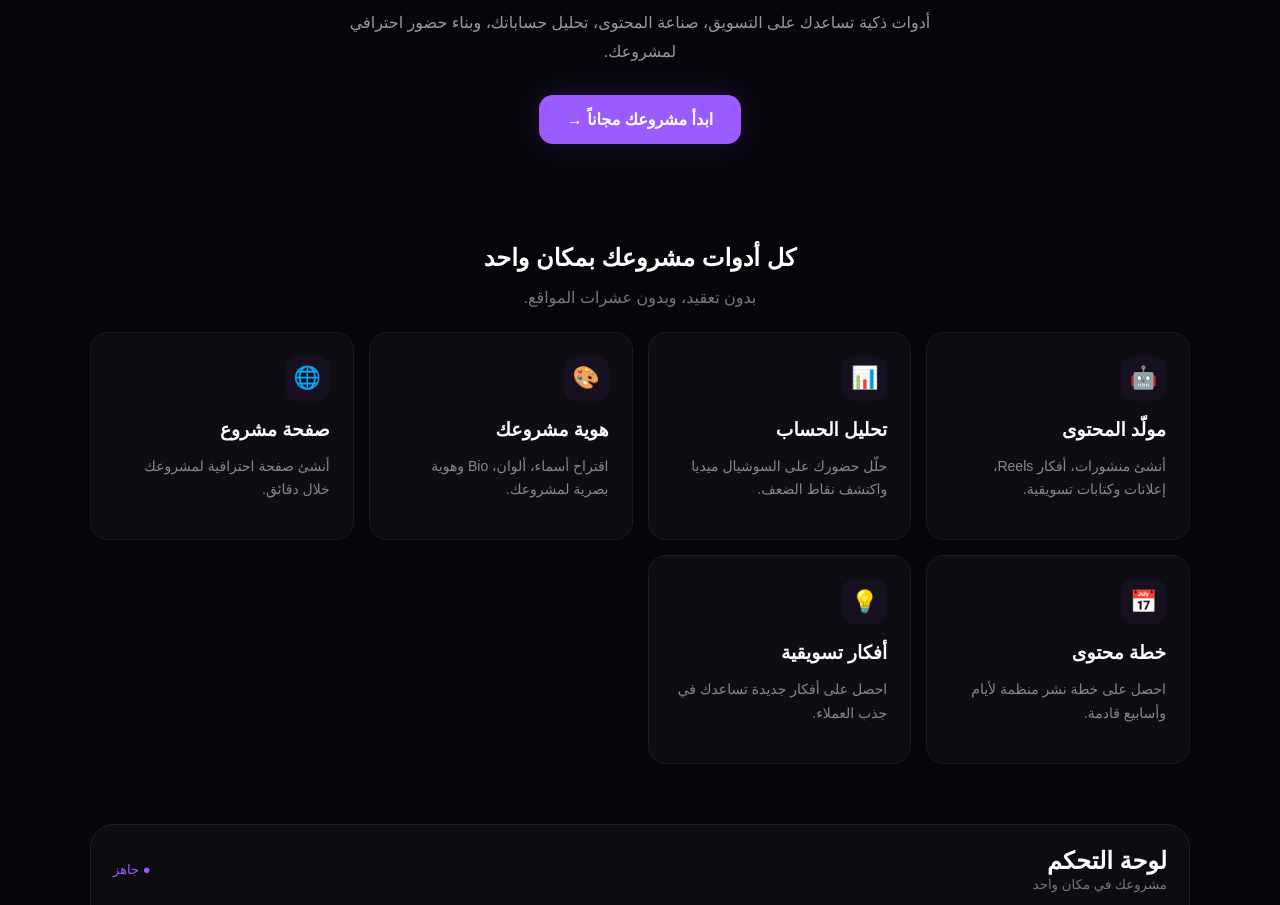
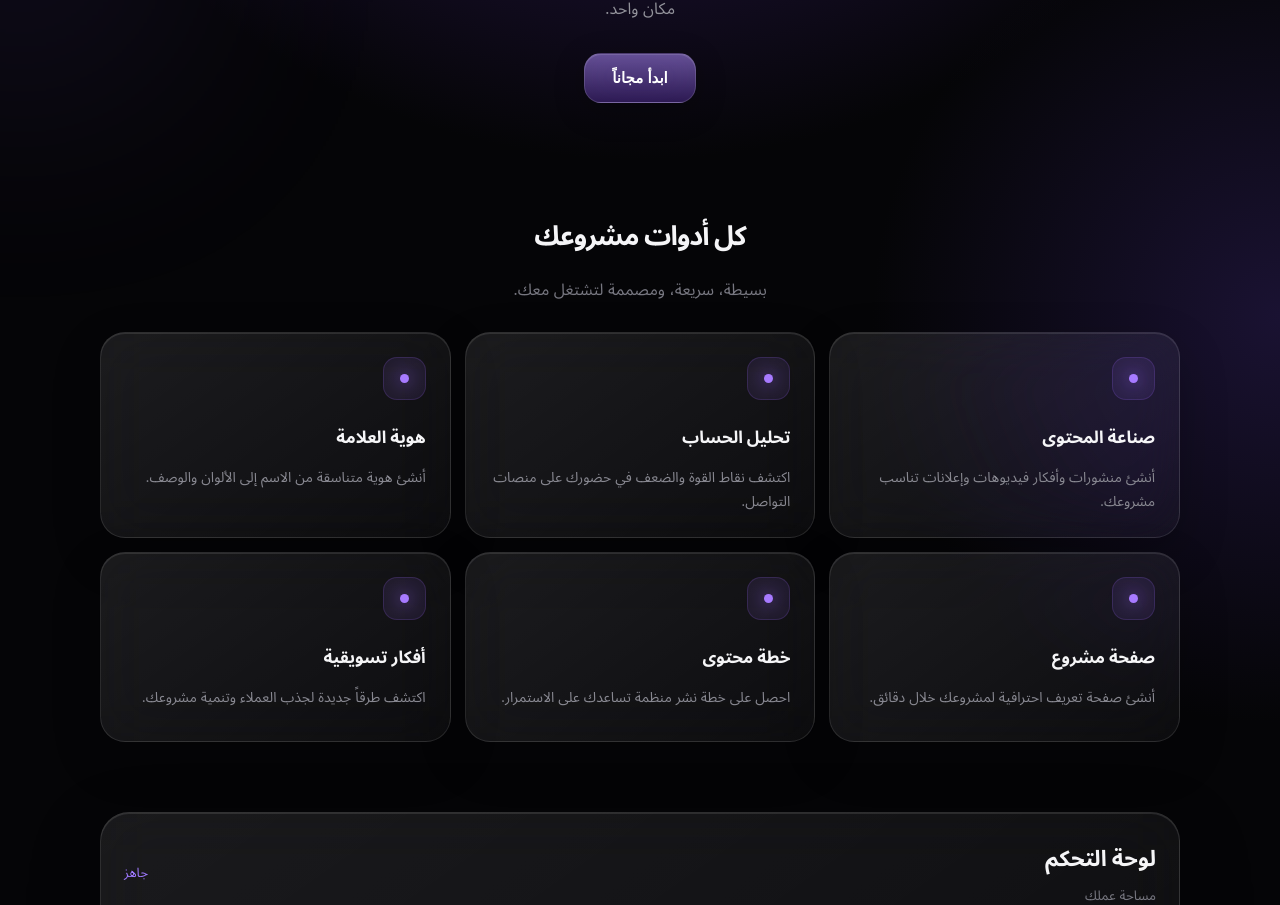
Before and after one commit to 7mud2007a/Biz-AI, a website: page index.html in a window 1280 px wide. Shown: the part 357-1262 px from the top of the page. Drawn offline with Linux system fonts and the light colour scheme.

Commit message:
Update index.html

```diff
--- a/index.html
+++ b/index.html
@@ -2,171 +2,306 @@
 <html lang="ar" dir="rtl">
 <head>
 <meta charset="UTF-8">
-<meta name="viewport" content="width=device-width, initial-scale=1.0">
-<title>BizAI — مساعد أعمالك الذكي</title>
+<meta name="viewport" content="width=device-width, initial-scale=1.0, viewport-fit=cover">
+
+<title>BizAI</title>
 
 <style>
-*{box-sizing:border-box}
+@import url('https://fonts.googleapis.com/css2?family=Noto+Sans+Arabic:wght@400;500;600;700&display=swap');
+
+:root{
+    --bg:#050507;
+    --glass:rgba(255,255,255,.065);
+    --glass-strong:rgba(255,255,255,.095);
+    --border:rgba(255,255,255,.11);
+    --text:#f5f5f7;
+    --muted:#92929a;
+    --purple:#9b6cff;
+    --purple2:#6f42d8;
+}
+
+*{
+    box-sizing:border-box;
+    -webkit-tap-highlight-color:transparent;
+}
+
+html{
+    scroll-behavior:smooth;
+}
 
 body{
     margin:0;
-    font-family:Arial,sans-serif;
-    background:#07070b;
-    color:#fff;
+    min-height:100vh;
+    color:var(--text);
+    background:
+        radial-gradient(circle at 50% -10%,#39206d 0,transparent 35%),
+        radial-gradient(circle at 100% 40%,#1a1232 0,transparent 25%),
+        var(--bg);
+    font-family:
+        "SF Pro Display",
+        "SF Pro Text",
+        "SF Arabic",
+        "Noto Sans Arabic",
+        -apple-system,
+        BlinkMacSystemFont,
+        "Segoe UI",
+        Arial,
+        sans-serif;
+    overflow-x:hidden;
+}
+
+/* خلفية ضبابية */
+body::before{
+    content:"";
+    position:fixed;
+    width:280px;
+    height:280px;
+    top:20%;
+    left:-120px;
+    background:#8b5cf6;
+    filter:blur(130px);
+    opacity:.12;
+    pointer-events:none;
 }
 
 .container{
-    width:92%;
-    max-width:1100px;
+    width:min(92%,1080px);
     margin:auto;
 }
 
+/* NAV */
 nav{
+    height:82px;
     display:flex;
+    align-items:center;
     justify-content:space-between;
-    align-items:center;
-    padding:22px 0;
 }
 
 .logo{
     font-size:25px;
-    font-weight:bold;
+    font-weight:700;
+    letter-spacing:-1px;
 }
 
 .logo span{
-    color:#9b5cff;
+    color:#a77aff;
+}
+
+.nav-btn,
+.main-btn{
+    border:1px solid rgba(255,255,255,.14);
+    color:white;
+    background:
+        linear-gradient(
+            180deg,
+            rgba(255,255,255,.14),
+            rgba(255,255,255,.055)
+        );
+    backdrop-filter:blur(22px) saturate(150%);
+    -webkit-backdrop-filter:blur(22px) saturate(150%);
+    box-shadow:
+        inset 0 1px 0 rgba(255,255,255,.12),
+        0 8px 30px rgba(0,0,0,.25);
+    cursor:pointer;
 }
 
 .nav-btn{
-    background:#9b5cff;
-    border:0;
-    color:white;
-    padding:11px 18px;
-    border-radius:12px;
-    font-weight:bold;
+    padding:10px 17px;
+    border-radius:14px;
+    font-size:14px;
 }
 
+/* HERO */
 .hero{
     text-align:center;
-    padding:65px 0 45px;
+    padding:75px 0 60px;
 }
 
 .badge{
-    display:inline-block;
-    background:#15101f;
-    color:#b98aff;
-    border:1px solid #34204e;
-    padding:8px 14px;
-    border-radius:30px;
+    display:inline-flex;
+    align-items:center;
+    padding:9px 15px;
+    border-radius:100px;
+    color:#c4a8ff;
     font-size:13px;
-    margin-bottom:20px;
+    background:rgba(155,108,255,.09);
+    border:1px solid rgba(155,108,255,.2);
+    backdrop-filter:blur(20px);
+    -webkit-backdrop-filter:blur(20px);
 }
 
 h1{
-    font-size:clamp(38px,8vw,70px);
-    margin:0 auto 20px;
+    margin:22px auto 18px;
     max-width:800px;
+    font-size:clamp(43px,8vw,74px);
     line-height:1.05;
+    letter-spacing:-3px;
+    font-weight:700;
 }
 
 .gradient{
-    background:linear-gradient(90deg,#fff,#a86cff);
+    background:linear-gradient(
+        110deg,
+        #ffffff 10%,
+        #d4c0ff 45%,
+        #9866ff 90%
+    );
     -webkit-background-clip:text;
+    background-clip:text;
     color:transparent;
 }
 
 .hero p{
-    color:#999;
-    max-width:600px;
+    max-width:620px;
     margin:auto;
+    color:var(--muted);
+    font-size:16px;
     line-height:1.8;
-    font-size:16px;
 }
 
 .main-btn{
-    margin-top:28px;
-    background:#9b5cff;
-    color:white;
-    border:0;
-    padding:15px 28px;
-    border-radius:14px;
-    font-size:16px;
-    font-weight:bold;
-    cursor:pointer;
-    box-shadow:0 0 35px #7d3cff33;
+    margin-top:30px;
+    padding:15px 27px;
+    border-radius:17px;
+    font-size:15px;
+    font-weight:600;
+    background:
+        linear-gradient(
+            180deg,
+            rgba(174,139,255,.55),
+            rgba(103,57,190,.38)
+        );
 }
 
+/* SECTIONS */
 .section-title{
     text-align:center;
-    margin:55px 0 25px;
+    margin:45px 0 25px;
 }
 
 .section-title h2{
-    margin-bottom:8px;
+    margin:0 0 8px;
+    font-size:27px;
+    letter-spacing:-1px;
 }
 
 .section-title p{
-    color:#777;
+    margin:0;
+    color:#777780;
 }
 
+/* CARDS */
 .features{
     display:grid;
-    grid-template-columns:repeat(auto-fit,minmax(220px,1fr));
-    gap:15px;
+    grid-template-columns:repeat(3,1fr);
+    gap:14px;
 }
 
 .card{
-    background:#0d0d13;
-    border:1px solid #1b1b25;
-    border-radius:18px;
-    padding:23px;
-    transition:.2s;
+    min-height:190px;
+    padding:24px;
+    border-radius:25px;
+
+    background:
+        linear-gradient(
+            145deg,
+            rgba(255,255,255,.095),
+            rgba(255,255,255,.035)
+        );
+
+    border:1px solid var(--border);
+
+    backdrop-filter:blur(28px) saturate(150%);
+    -webkit-backdrop-filter:blur(28px) saturate(150%);
+
+    box-shadow:
+        inset 0 1px 0 rgba(255,255,255,.10),
+        0 18px 50px rgba(0,0,0,.20);
+
+    transition:.25s ease;
 }
 
 .card:hover{
-    border-color:#713dcc;
-    transform:translateY(-3px);
+    transform:translateY(-4px);
+    border-color:rgba(167,122,255,.35);
 }
 
 .icon{
-    width:45px;
-    height:45px;
+    width:43px;
+    height:43px;
+    border-radius:14px;
     display:flex;
     align-items:center;
     justify-content:center;
-    border-radius:12px;
-    background:#171020;
-    font-size:22px;
-    margin-bottom:18px;
+
+    background:rgba(155,108,255,.10);
+    border:1px solid rgba(155,108,255,.18);
+
+    margin-bottom:20px;
+}
+
+.icon::after{
+    content:"";
+    width:9px;
+    height:9px;
+    border-radius:50%;
+    background:#a77aff;
+    box-shadow:0 0 18px #9b6cff;
 }
 
 .card h3{
-    margin:0 0 10px;
+    margin:0 0 9px;
+    font-size:17px;
 }
 
 .card p{
-    color:#888;
+    margin:0;
+    color:#888891;
     line-height:1.7;
     font-size:14px;
 }
 
+/* DASHBOARD */
 .dashboard{
-    margin:60px auto;
-    background:#0c0c12;
-    border:1px solid #20202b;
-    border-radius:24px;
-    padding:22px;
+    margin:70px 0 40px;
+    padding:23px;
+    border-radius:29px;
+
+    background:
+        linear-gradient(
+            145deg,
+            rgba(255,255,255,.085),
+            rgba(255,255,255,.035)
+        );
+
+    border:1px solid rgba(255,255,255,.12);
+
+    backdrop-filter:blur(30px) saturate(150%);
+    -webkit-backdrop-filter:blur(30px) saturate(150%);
+
+    box-shadow:
+        inset 0 1px 0 rgba(255,255,255,.10),
+        0 25px 70px rgba(0,0,0,.28);
 }
 
 .dashboard-top{
     display:flex;
+    align-items:center;
     justify-content:space-between;
-    align-items:center;
     margin-bottom:20px;
 }
 
+.dashboard-top h2{
+    margin:0;
+    font-size:22px;
+}
+
+.dashboard-top small{
+    color:#777780;
+}
+
 .status{
-    color:#9b5cff;
+    color:#9f79ff;
     font-size:13px;
 }
 
@@ -177,33 +312,90 @@ h1{
 }
 
 .tool{
-    background:#12121a;
-    border:1px solid #20202b;
-    padding:18px;
-    border-radius:15px;
+    padding:19px;
+    border-radius:19px;
+
+    background:rgba(255,255,255,.045);
+    border:1px solid rgba(255,255,255,.075);
+
+    transition:.2s;
+}
+
+.tool:hover{
+    background:rgba(255,255,255,.075);
 }
 
 .tool strong{
     display:block;
     margin-bottom:7px;
+    font-size:15px;
 }
 
 .tool span{
-    color:#777;
+    color:#777780;
     font-size:13px;
 }
 
+/* FOOTER */
 footer{
+    padding:35px 0 45px;
     text-align:center;
-    color:#555;
-    padding:35px 0;
-    font-size:13px;
+    color:#55555d;
+    font-size:12px;
 }
 
-@media(max-width:600px){
-    .hero{padding-top:40px}
-    .tools{grid-template-columns:1fr}
-    h1{font-size:42px}
+/* MOBILE */
+@media(max-width:700px){
+
+    .container{
+        width:90%;
+    }
+
+    nav{
+        height:72px;
+    }
+
+    .hero{
+        padding:55px 0 45px;
+    }
+
+    h1{
+        font-size:45px;
+        letter-spacing:-2.5px;
+    }
+
+    .hero p{
+        font-size:15px;
+    }
+
+    .features{
+        grid-template-columns:1fr;
+    }
+
+    .card{
+        min-height:auto;
+        padding:22px;
+    }
+
+    .tools{
+        grid-template-columns:1fr;
+    }
+
+    .dashboard{
+        padding:18px;
+        border-radius:25px;
+    }
+}
+
+@media(prefers-reduced-motion:no-preference){
+    .card,
+    .tool,
+    button{
+        transition:
+            transform .25s ease,
+            background .25s ease,
+            border-color .25s ease;
+    }
 }
 </style>
 </head>
@@ -219,65 +411,83 @@ footer{
 
 <section class="hero">
 
-    <div class="badge">✦ مساعدك الذكي للأعمال</div>
+    <div class="badge">مساعد الأعمال الذكي</div>
 
     <h1>
-        حوّل فكرتك إلى
-        <span class="gradient">مشروع أقوى</span>
+        ابنِ مشروعك
+        <span class="gradient">بذكاء</span>
     </h1>
 
     <p>
-        أدوات ذكية تساعدك على التسويق، صناعة المحتوى،
-        تحليل حساباتك، وبناء حضور احترافي لمشروعك.
+        أدوات ذكية تساعدك على بناء علامتك التجارية،
+        صناعة المحتوى، وتحسين حضورك الرقمي من مكان واحد.
     </p>
 
     <button class="main-btn" onclick="start()">
-        ابدأ مشروعك مجاناً →
+        ابدأ مجاناً
     </button>
 
 </section>
 
 <div class="section-title">
-    <h2>كل أدوات مشروعك بمكان واحد</h2>
-    <p>بدون تعقيد، وبدون عشرات المواقع.</p>
+    <h2>كل أدوات مشروعك</h2>
+    <p>بسيطة، سريعة، ومصممة لتشتغل معك.</p>
 </div>
 
 <section class="features">
 
     <div class="card">
-        <div class="icon">🤖</div>
-        <h3>مولّد المحتوى</h3>
-        <p>أنشئ منشورات، أفكار Reels، إعلانات وكتابات تسويقية.</p>
+        <div class="icon"></div>
+        <h3>صناعة المحتوى</h3>
+        <p>
+            أنشئ منشورات وأفكار فيديوهات وإعلانات
+            تناسب مشروعك.
+        </p>
     </div>
 
     <div class="card">
-        <div class="icon">📊</div>
+        <div class="icon"></div>
         <h3>تحليل الحساب</h3>
-        <p>حلّل حضورك على السوشيال ميديا واكتشف نقاط الضعف.</p>
+        <p>
+            اكتشف نقاط القوة والضعف في حضورك
+            على منصات التواصل.
+        </p>
     </div>
 
     <div class="card">
-        <div class="icon">🎨</div>
-        <h3>هوية مشروعك</h3>
-        <p>اقتراح أسماء، ألوان، Bio وهوية بصرية لمشروعك.</p>
+        <div class="icon"></div>
+        <h3>هوية العلامة</h3>
+        <p>
+            أنشئ هوية متناسقة من الاسم إلى الألوان
+            والوصف.
+        </p>
     </div>
 
     <div class="card">
-        <div class="icon">🌐</div>
+        <div class="icon"></div>
         <h3>صفحة مشروع</h3>
-        <p>أنشئ صفحة احترافية لمشروعك خلال دقائق.</p>
+        <p>
+            أنشئ صفحة تعريف احترافية لمشروعك
+            خلال دقائق.
+        </p>
     </div>
 
     <div class="card">
-        <div class="icon">📅</div>
+        <div class="icon"></div>
         <h3>خطة محتوى</h3>
-        <p>احصل على خطة نشر منظمة لأيام وأسابيع قادمة.</p>
+        <p>
+            احصل على خطة نشر منظمة تساعدك
+            على الاستمرار.
+        </p>
     </div>
 
     <div class="card">
-        <div class="icon">💡</div>
+        <div class="icon"></div>
         <h3>أفكار تسويقية</h3>
-        <p>احصل على أفكار جديدة تساعدك في جذب العملاء.</p>
+        <p>
+            اكتشف طرقاً جديدة لجذب العملاء
+            وتنمية مشروعك.
+        </p>
     </div>
 
 </section>
@@ -286,33 +496,33 @@ footer{
 
     <div class="dashboard-top">
         <div>
-            <h2 style="margin:0">لوحة التحكم</h2>
-            <small style="color:#777">مشروعك في مكان واحد</small>
+            <h2>لوحة التحكم</h2>
+            <small>مساحة عملك</small>
         </div>
 
-        <div class="status">● جاهز</div>
+        <div class="status">جاهز</div>
     </div>
 
     <div class="tools">
 
         <div class="tool">
-            <strong>🤖 إنشاء محتوى</strong>
+            <strong>إنشاء محتوى</strong>
             <span>منشورات وإعلانات وأفكار</span>
         </div>
 
         <div class="tool">
-            <strong>📊 تحليل الحساب</strong>
+            <strong>تحليل الحساب</strong>
             <span>تحليل الأداء والمنافسين</span>
         </div>
 
         <div class="tool">
-            <strong>🎨 Brand Kit</strong>
-            <span>ألوان وهوية مشروعك</span>
+            <strong>هوية العلامة</strong>
+            <span>ألوان وأسلوب مشروعك</span>
         </div>
 
         <div class="tool">
-            <strong>🌐 إنشاء صفحة</strong>
-            <span>Landing Page لمشروعك</span>
+            <strong>إنشاء صفحة</strong>
+            <span>صفحة تعريف لمشروعك</span>
         </div>
 
     </div>
@@ -320,7 +530,7 @@ footer{
 </section>
 
 <footer>
-    © 2026 BizAI — جميع الحقوق محفوظة
+    BizAI — أدوات ذكية لنمو مشروعك
 </footer>
 
 </div>
```
